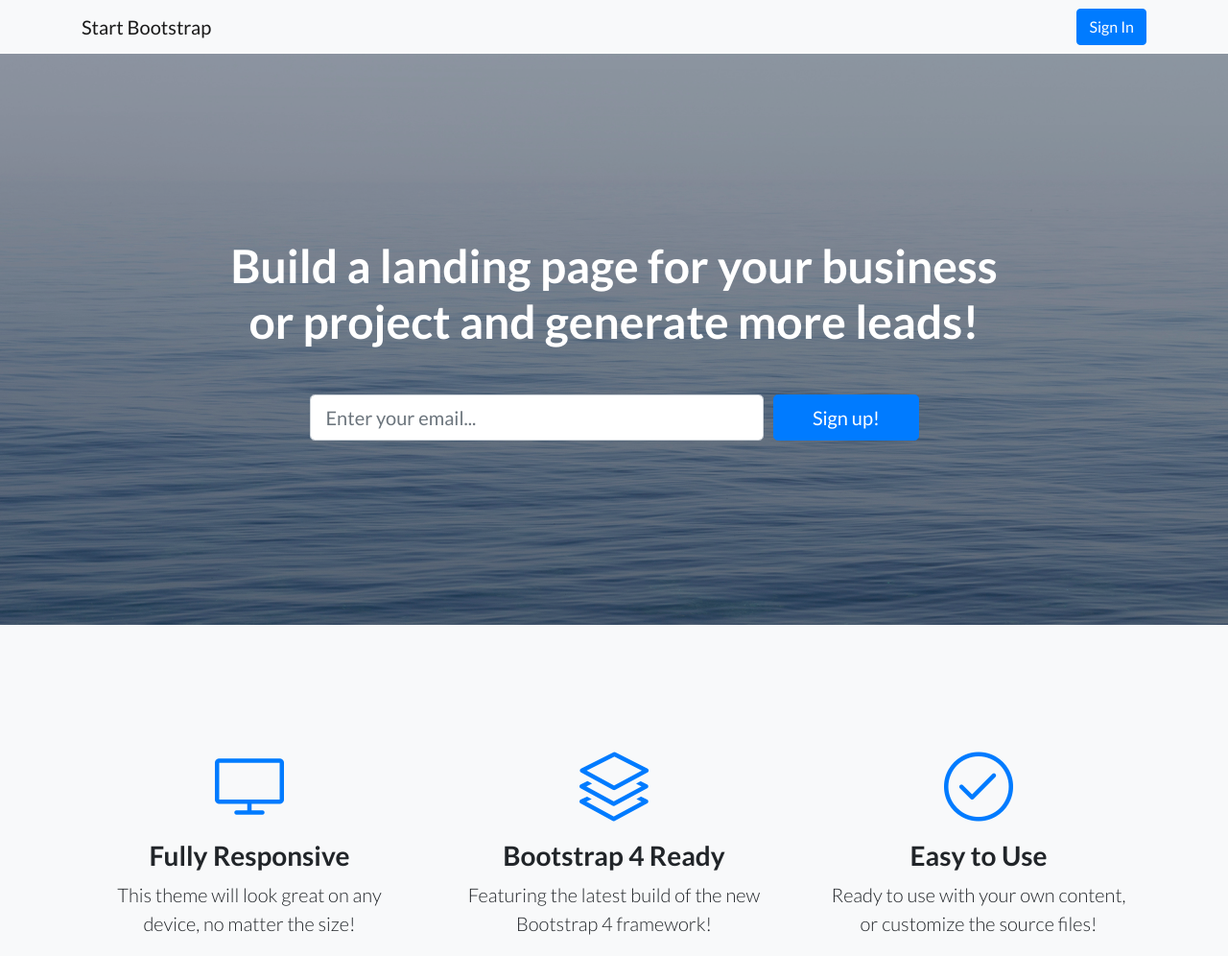
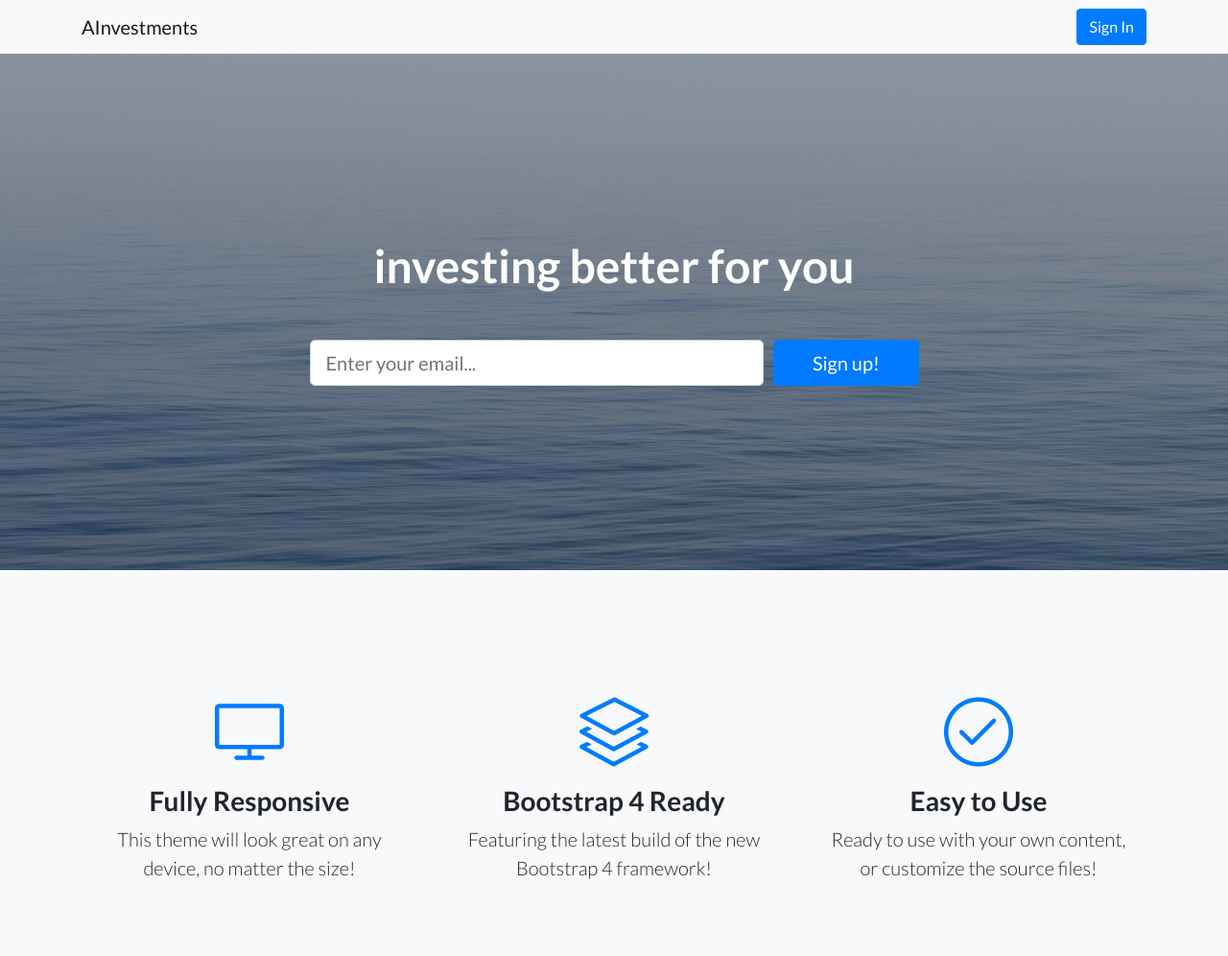
Before and after one commit to kareemel/landingpasge, a website: page index.html in a window 1280 px wide. Shown: the top 996 px of the page at 96% size. Drawn offline with Linux system fonts and the light colour scheme.

Commit message:
changedtheindex

```diff
--- a/index.html
+++ b/index.html
@@ -28,7 +28,7 @@
     <!-- Navigation -->
     <nav class="navbar navbar-light bg-light static-top">
       <div class="container">
-        <a class="navbar-brand" href="#">Start Bootstrap</a>
+        <a class="navbar-brand" href="#">AInvestments</a>
         <a class="btn btn-primary" href="#">Sign In</a>
       </div>
     </nav>
@@ -39,7 +39,7 @@
       <div class="container">
         <div class="row">
           <div class="col-xl-9 mx-auto">
-            <h1 class="mb-5">Build a landing page for your business or project and generate more leads!</h1>
+            <h1 class="mb-5">investing better for you</h1>
           </div>
           <div class="col-md-10 col-lg-8 col-xl-7 mx-auto">
             <form>
```
